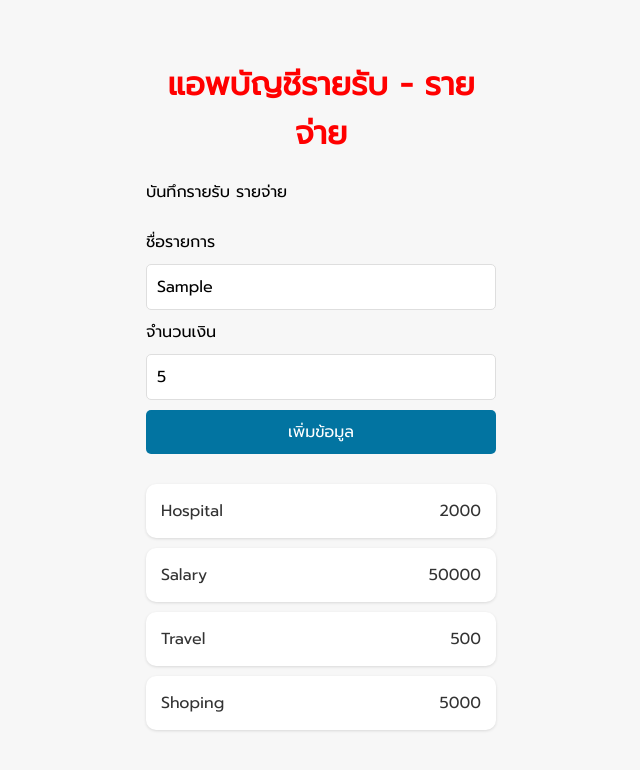
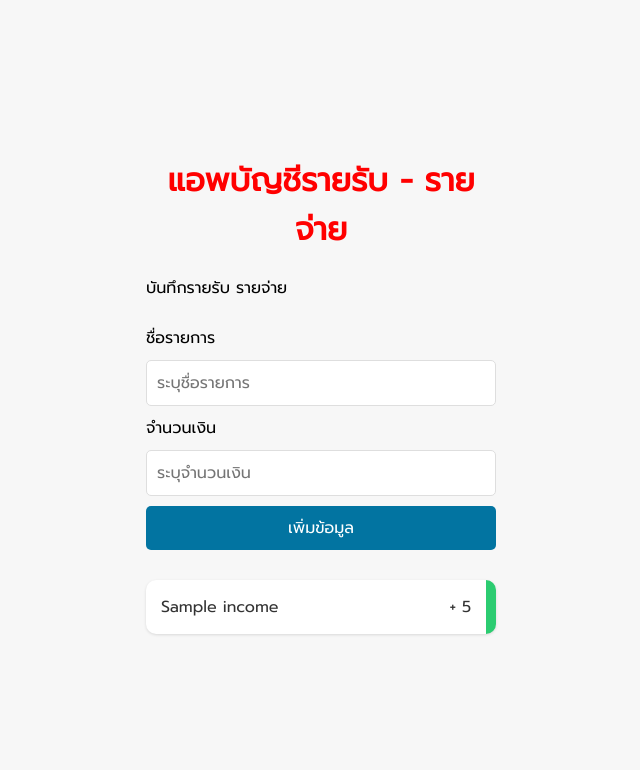
Before and after one commit to zachtix/learn_react_report, a React (Create React App) app: page / in a window 1280 px wide. Both pictures are taken after typing "Sample", "5" into the empty fields and a click on the button "เพิ่มข้อมูล". Shown: the top 770 px of the page, without its empty margins (319-959 px from the left). Built offline with nearby package versions, Linux system fonts and the light colour scheme.

Commit message:
[React Hook] Add Item

```diff
--- a/src/App.js
+++ b/src/App.js
@@ -1,18 +1,28 @@
 import Transaction from "./components/Transaction";
 import './App.css'
 import FormComponent from "./components/FormComponent";
+import { useState } from 'react'
 
-const design = {color:'red',textAlign:'center'}
+function App() {
 
-const Title = ()=><h1 style={design}>แอพบัญชีรายรับ - รายจ่าย</h1>
-const Desc = ()=><p>บันทึกรายรับ รายจ่าย</p>
-function App() {
+  const design = {color:'red',textAlign:'center'}
+
+  const Title = ()=><h1 style={design}>แอพบัญชีรายรับ - รายจ่าย</h1>
+  const Desc = ()=><p>บันทึกรายรับ รายจ่าย</p>
+
+  const [items,setItems] = useState([])
+  const onAddNewItem = (newItem)=>{
+    setItems((prevItem)=>{
+      return [newItem,...prevItem]
+    })
+  }
+
   return (
     <div className="container">
       <Title/>
       <Desc/>
-      <FormComponent/>
-      <Transaction/>
+      <FormComponent onAddItem={onAddNewItem}/>
+      <Transaction items= {items}/>
     </div>
   );
 }
--- a/src/components/FormComponent.js
+++ b/src/components/FormComponent.js
@@ -1,26 +1,41 @@
+import { useState } from 'react'
 import './FormComponent.css'
+import {v4 as uuidv4} from 'uuid'
 
-const FormComponent = ()=>{
+const FormComponent = (props)=>{
+
+  const [title,setTitle] = useState('')
+  const [cost,setCost] = useState('')
+
   const inputTitle = (event)=>{
-    // console.log(event.target.value);
+    setTitle(event.target.value);
   }
   const inputCost = (event)=>{
-    // console.log(event.target.value);
+    setCost(Number(event.target.value));
   }
   const saveItem = (event)=>{
     event.preventDefault(); // Anti Refresh Page onSubmit
-    console.log('บันทึกข้อมูลเรียบร้อย');
+    // console.log('บันทึกข้อมูลเรียบร้อย');
+    const itemData = {
+      id:uuidv4(),
+      title,
+      cost
+    }
+    // console.log(itemData);
+    props.onAddItem(itemData)
+    setTitle('')
+    setCost('')
   }
   return(
     <div>
       <form onSubmit={saveItem}>
         <div className="form-control">
           <label>ชื่อรายการ</label>
-          <input type='text' placeholder="ระบุชื่อรายการ" onChange={inputTitle}/>
+          <input type='text' placeholder="ระบุชื่อรายการ" onChange={inputTitle} value={title}/>
         </div>
         <div className="form-control">
           <label>จำนวนเงิน</label>
-          <input type='number' placeholder="ระบุจำนวนเงิน" onChange={inputCost}/>
+          <input type='number' placeholder="ระบุจำนวนเงิน" onChange={inputCost} value={cost}/>
         </div>
         <div>
           <button type="submit" className='btn'>เพิ่มข้อมูล</button>
--- /dev/null
+++ b/src/components/Item.css
@@ -0,0 +1,7 @@
+.expense{
+  border-right: 10px solid red;
+}
+
+.income{
+  border-right: 10px solid #2ccc71;
+}
--- a/src/components/Item.js
+++ b/src/components/Item.js
@@ -1,9 +1,12 @@
 import PropTypes from 'prop-types'
+import './Item.css'
 
 const Item = (props)=>{
   const {title,cost} = props
+  const status = cost<0 ? 'expense':'income'
+  const symbol = cost<0 ? '-':'+'
   return(
-    <li className='Item'>{title} <span> {cost}</span></li>
+    <li className={status}>{title} {status} <span> {symbol} {Math.abs(cost)}</span></li>
   )
 }
 
--- a/src/components/Transaction.js
+++ b/src/components/Transaction.js
@@ -1,14 +1,15 @@
 import Item from "./Item"
 import './Transaction.css'
-import {v4 as uuidv4} from 'uuid'
+// import {v4 as uuidv4} from 'uuid'
 
-const Transaction =  ()=>{
-  const data = [
-    {title:'Hospital',cost:2000},
-    {title:'Salary',cost:50000},
-    {title:'Travel',cost:500},
-    {title:'Shoping',cost:5000},
-  ]
+const Transaction =  (props)=>{
+  const {items} = props
+  // const data = [
+  //   {title:'Hospital',cost:2000},
+  //   {title:'Salary',cost:50000},
+  //   {title:'Travel',cost:500},
+  //   {title:'Shoping',cost:5000},
+  // ]
   return (
     <ul className="item-list">
       {/* <Item title='Hospital' cost='2000'/>
@@ -19,9 +20,9 @@ const Transaction =  ()=>{
       <Item/>
       <Item/> */}
       {/* <Item title={data[0].title} cost={data[0].cost}/> */}
-      {data.map((e)=>{
+      {items.map((e)=>{
         // return <Item title={e.title} cost={e.cost}/>
-        return <Item {...e} key={uuidv4()}/>
+        return <Item {...e} key={e.id}/>
       })}
     </ul>
   )
```
